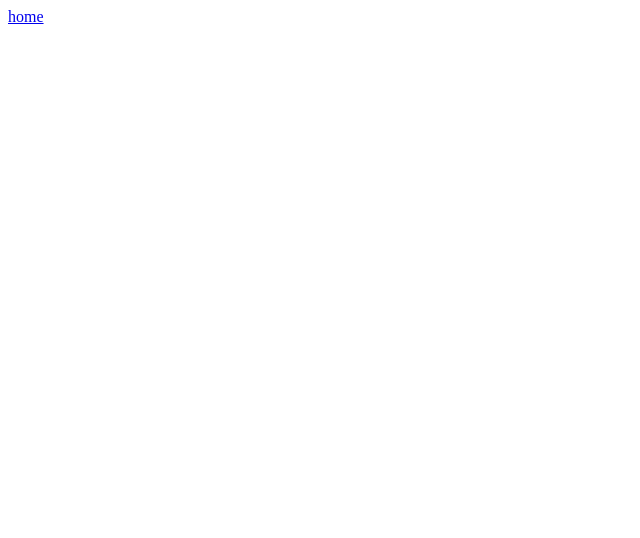
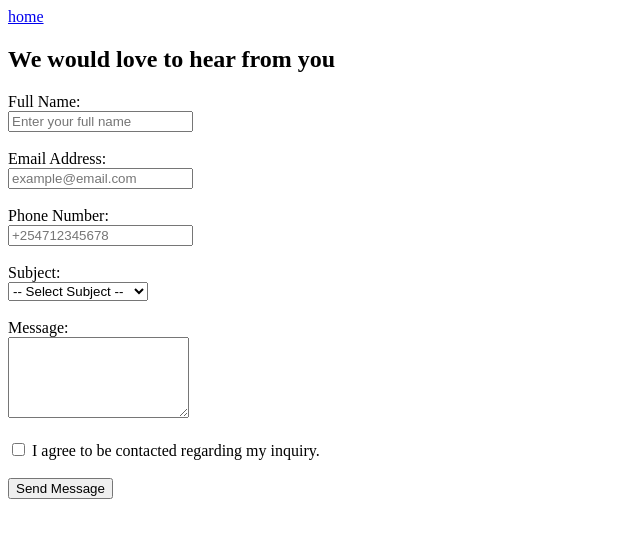
Before and after one commit to perisnwangombe-ops/PeakFitGym_Asgnmt1, a plain HTML site: page Contact.html in a window 1280 px wide. Shown: the whole page, without its empty margins (0-640 px from the left). Drawn offline with Linux system fonts and the light colour scheme.

Commit message:
update contacts

```diff
--- a/Contact.html
+++ b/Contact.html
@@ -2,10 +2,86 @@
 <html lang="en">
 <head>
     <meta charset="UTF-8">
+    <title>Contact Us</title>
     <meta name="viewport" content="width=device-width, initial-scale=1.0">
-    <title>Talk to Us</title>
 </head>
 <body>
-     <a href="index.html">home</a>
+<a href="index.html">home</a>
+<h2>We would love to hear from you</h2>
+
+<form action="#" method="post">
+
+    <!-- Full Name -->
+    <label for="fullname">Full Name:</label><br>
+    <input
+        type="text"
+        id="fullname"
+        name="fullname"
+        placeholder="Enter your full name"
+        required
+        minlength="3"
+        maxlength="50"
+        pattern="[A-Za-z\s]+"
+        title="Name should contain only letters and spaces (3-50 characters).">
+    <br><br>
+
+    <!-- Email -->
+    <label for="email">Email Address:</label><br>
+    <input
+        type="email"
+        id="email"
+        name="email"
+        placeholder="example@email.com"
+        required>
+    <br><br>
+
+    <!-- Phone Number -->
+    <label for="phone">Phone Number:</label><br>
+    <input
+        type="tel"
+        id="phone"
+        name="phone"
+        placeholder="+254712345678"
+        required
+        pattern="^\+?[0-9]{10,15}$"
+        title="Enter a valid phone number (10-15 digits, optional + sign).">
+    <br><br>
+
+    <!-- Subject -->
+    <label for="subject">Subject:</label><br>
+    <select id="subject" name="subject" required>
+        <option value="">-- Select Subject --</option>
+        <option value="membership">Membership Inquiry</option>
+        <option value="training">Personal Training</option>
+        <option value="nutrition">Nutrition Coaching</option>
+        <option value="corporate">Corporate Wellness</option>
+    </select>
+    <br><br>
+
+    <!-- Message -->
+    <label for="message">Message:</label><br>
+    <textarea
+        id="message"
+        name="message"
+        rows="5"
+        placeholder="Write your message here..."
+        required
+        minlength="10"
+        maxlength="500">
+    </textarea>
+    <br><br>
+
+    <!-- Consent Checkbox -->
+    <input type="checkbox" id="consent" name="consent" required>
+    <label for="consent">
+        I agree to be contacted regarding my inquiry.
+    </label>
+    <br><br>
+
+    <!-- Submit Button -->
+    <button type="submit">Send Message</button>
+
+</form>
+
 </body>
 </html>
```
